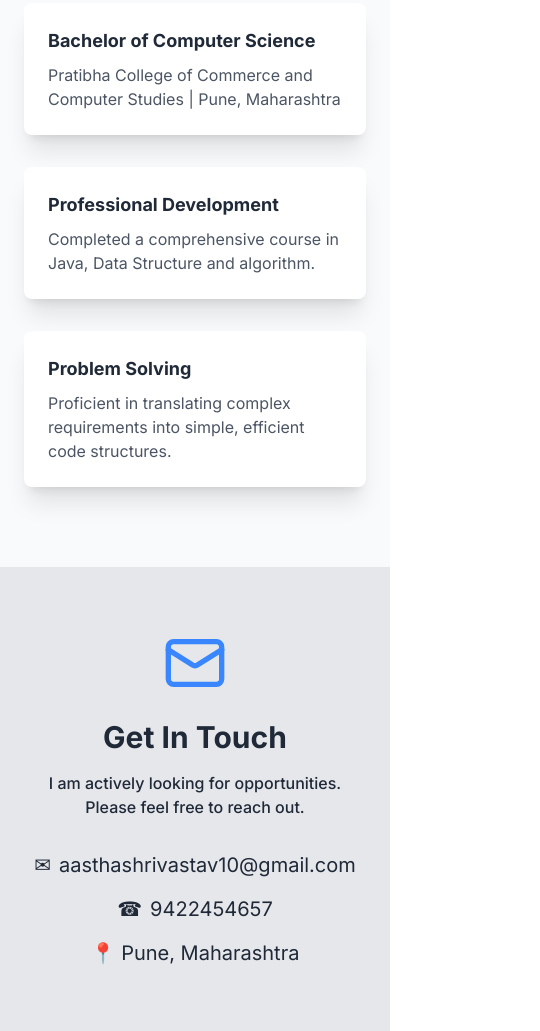
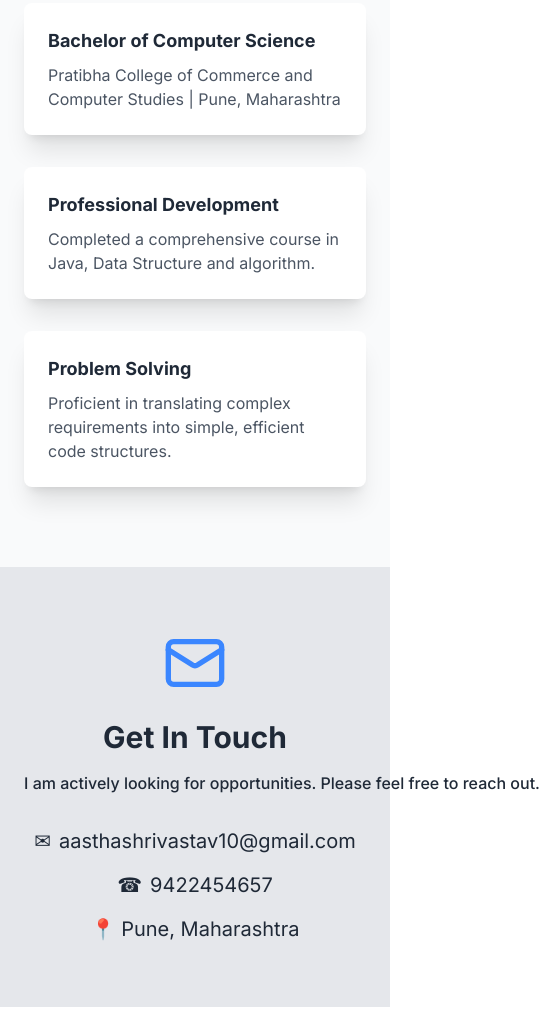
Before and after one commit to aasthashrivastav14/aastha-portfolio, a plain HTML site: page index.html in a window 390 px wide. Shown: the part 3199-4230 px from the top of the page, 540 px wide, since content can reach past the window. After the commit the page ends 4206 px from the top, so only its background shows below. Drawn offline with nearby package versions, Linux system fonts and the light colour scheme.

Commit message:
index.html

```diff
--- a/index.html
+++ b/index.html
@@ -207,7 +207,7 @@
                 </svg>
 
                 <h2 class="text-3xl font-bold mb-4">Get In Touch</h2>
-                <p class="mx-auto mb-8 text-base md:text-lg font-medium">I am actively looking for opportunities. Please feel free to reach out.</p>
+                <p class="mx-auto mb-8 text-base md:text-lg font-medium whitespace-nowrap">I am actively looking for opportunities. Please feel free to reach out.</p>
 
                 <!-- START OF CONSOLIDATED CONTACT DETAILS -->
                 <div class="flex flex-col md:flex-row justify-center items-center space-y-4 md:space-y-0 text-xl whitespace-nowrap">
```
